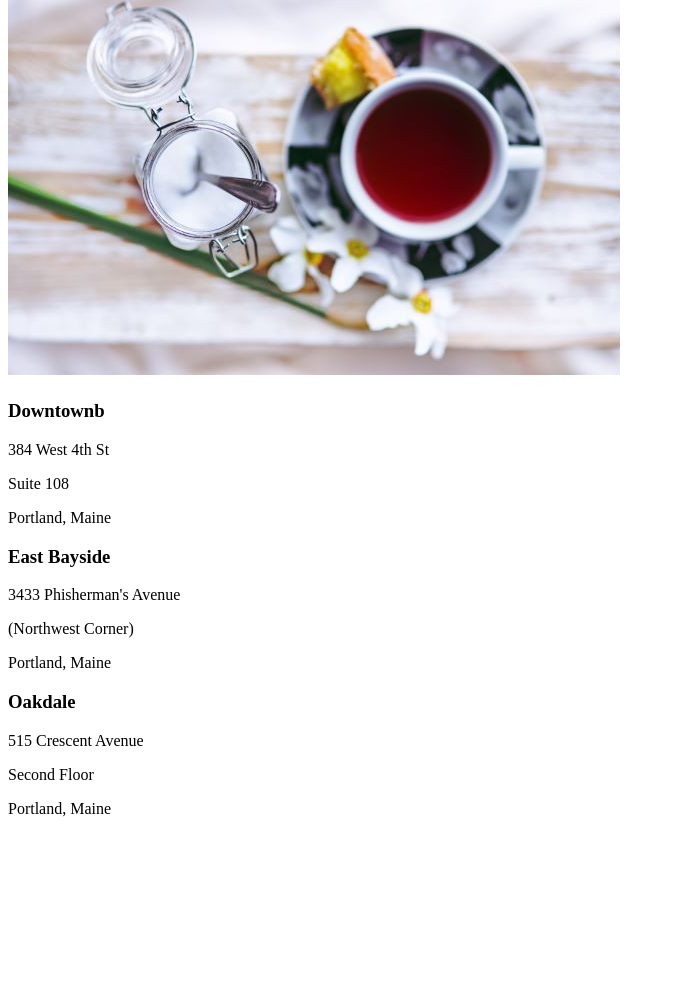
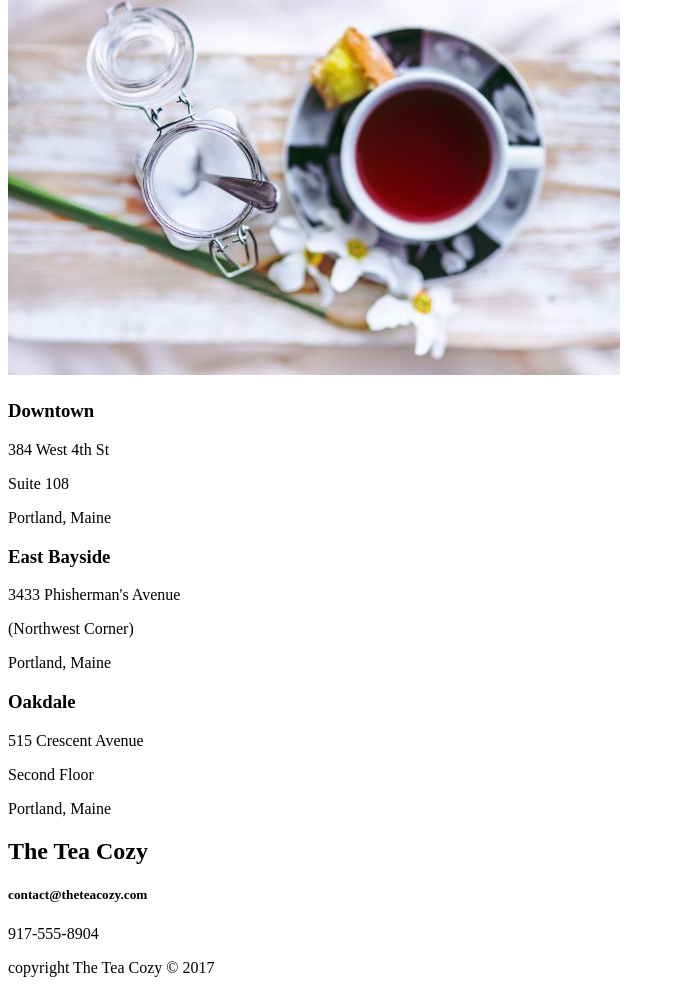
Before and after one commit to d-zucho/TeaCozy, a plain HTML site: page index.html in a window 1280 px wide. Shown: the part 4881-5874 px from the top of the page, without its empty margins (0-675 px from the left). Before the commit the page ends 5715 px from the top, so only its background shows below. Drawn offline with Linux system fonts and the light colour scheme.

Commit message:
v1- finished backbone footer

```diff
--- a/index.html
+++ b/index.html
@@ -76,7 +76,7 @@
 
 		<div class="container-locations">
 			<div class="location">
-				<h3>Downtownb</h3>
+				<h3>Downtown</h3>
 				<p>384 West 4th St</p>
 				<p>Suite 108</p>
 				<p>Portland, Maine</p>
@@ -102,5 +102,20 @@
 
 	</main>
 
+	<!-------Start of Footer------->
+	<footer>
+		<div class="contact-info">
+			<h2>The Tea Cozy</h2>
+			<h5>contact@theteacozy.com</h5>
+			<p>917-555-8904</p>
+		</div>
+
+		<div class="copyright">
+			<p>copyright The Tea Cozy &copy; 2017</p>
+		</div>
+	</footer>
+
+
+
 </body>
 </html>
```
